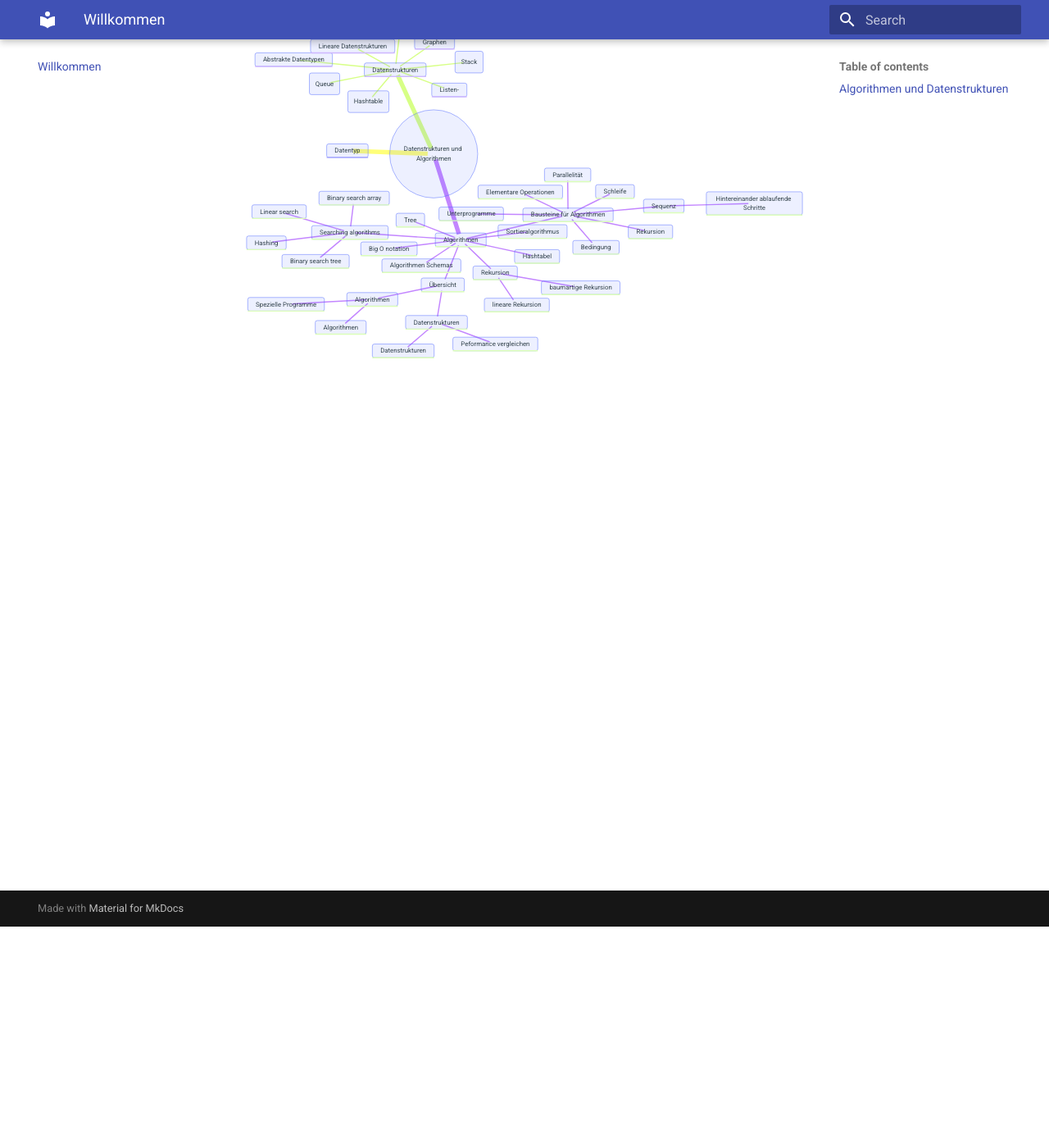
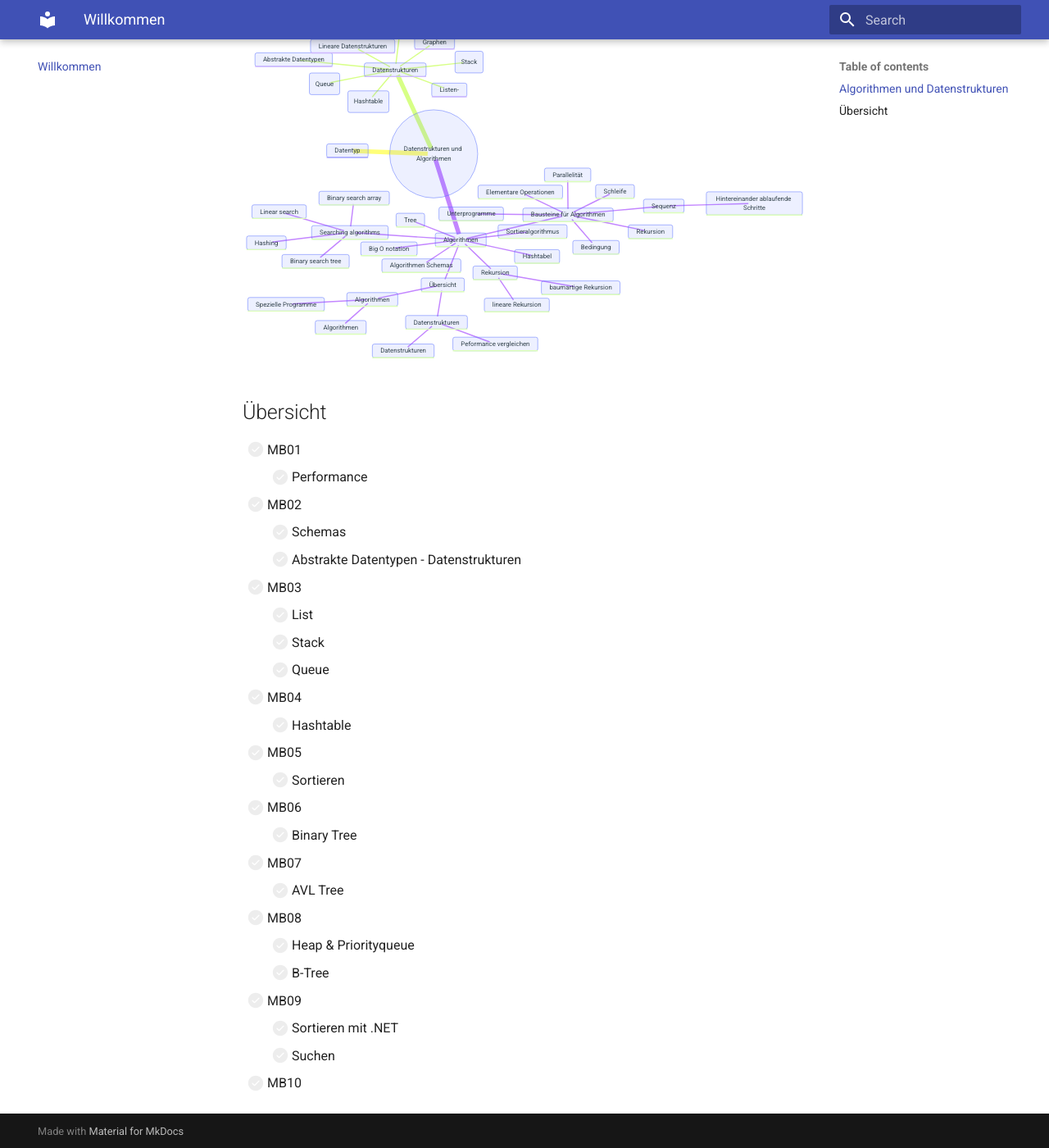
Before and after one commit to tsolenthaler/zbwAlgDs, an MkDocs documentation site: the page built from docs/index.md, in a window 1280 px wide and 1400 px high, scrolled down 270 px. Shown: the whole window at 82% size. Built offline with MkDocs 1.6.1 and Material for MkDocs 9.7.7, drawn with Linux system fonts in a browser that asks for light colours.

Commit message:
Add initial documentation for algorithms and data structures

````diff
--- a/docs/index.md
+++ b/docs/index.md
@@ -50,3 +50,31 @@ mindmap
                 lineare Rekursion
                 baumartige Rekursion
 ```
+
+
+## Übersicht
+
+- [ ] MB01
+    * [ ] Performance
+- [ ] MB02
+    * [ ] Schemas
+    * [ ] Abstrakte Datentypen - Datenstrukturen
+- [ ] MB03
+    * [ ] List
+    * [ ] Stack
+    * [ ] Queue
+- [ ] MB04
+    * [ ] Hashtable
+- [ ] MB05
+    * [ ] Sortieren
+- [ ] MB06
+    * [ ] Binary Tree
+- [ ] MB07
+    * [ ] AVL Tree
+- [ ] MB08
+    * [ ] Heap & Priorityqueue
+    * [ ] B-Tree
+- [ ] MB09
+    * [ ] Sortieren mit .NET
+    * [ ] Suchen
+- [ ] MB10
````
